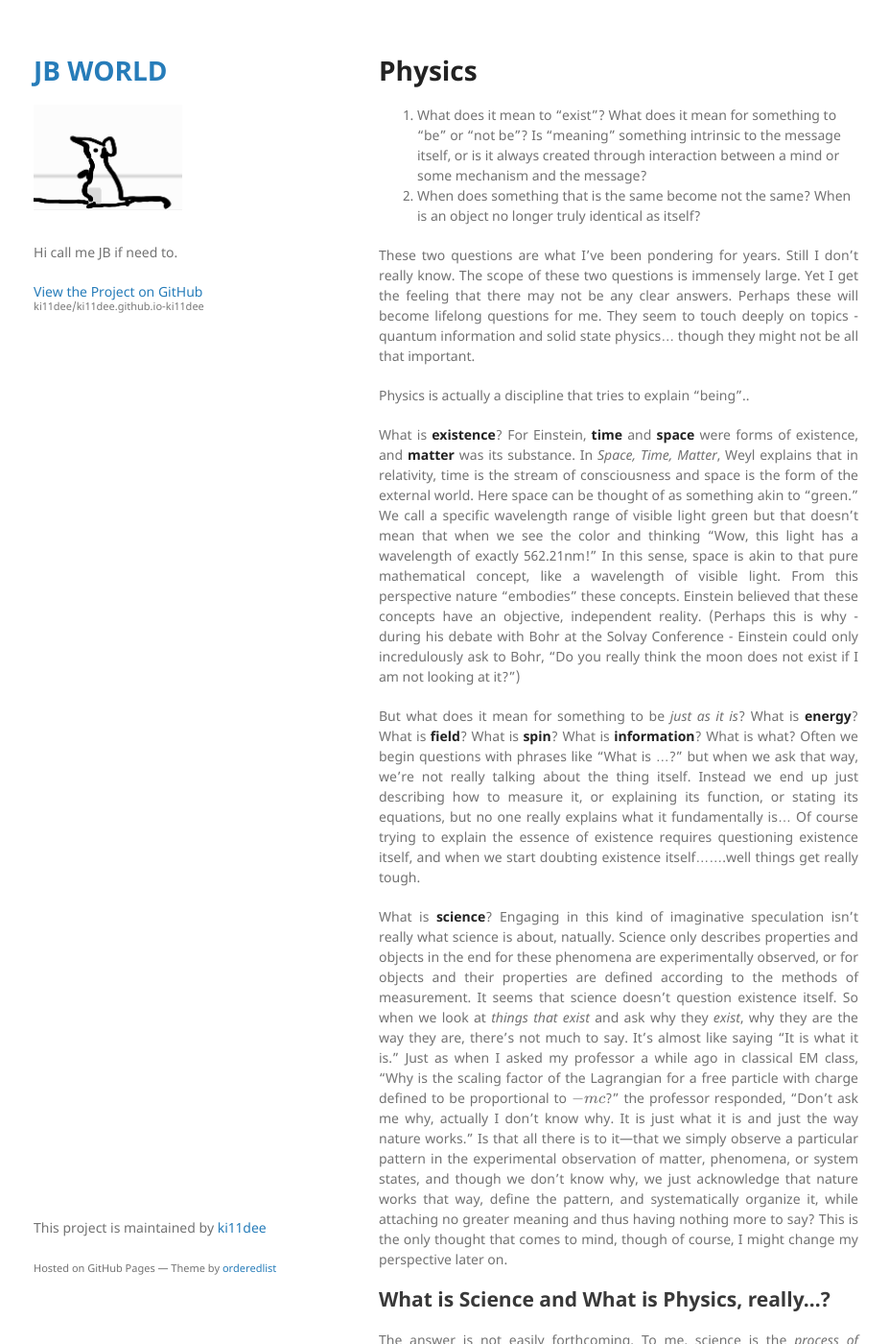
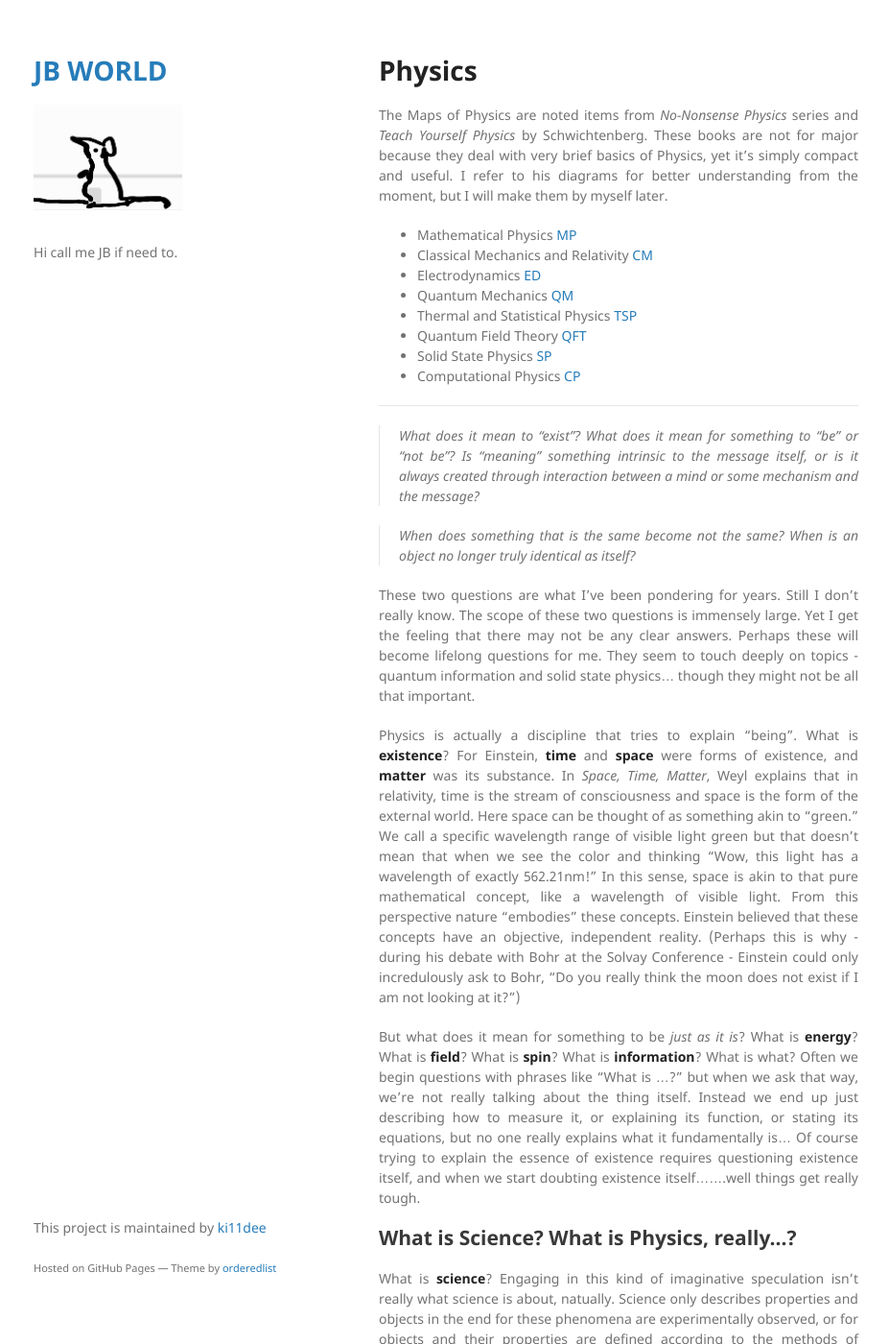
Before and after one commit to ki11dee/ki11dee.github.io-ki11dee, a Jekyll site: the page built from Phys/Phys_content.md, in a window 1280 px wide and 1400 px high. Shown: the whole window at 96% size, without its empty margins (175-1102 px from the left). Built offline with Jekyll 4.4.1, drawn with Linux system fonts in a browser that asks for light colours; our own code applies the rules of GitHub Pages for plain Markdown files; some of the changed text lies outside the part shown.

Commit message:
Edit texts

```diff
--- a/Phys/Phys_content.md
+++ b/Phys/Phys_content.md
@@ -1,20 +1,32 @@
 # Physics
 
-1. What does it mean to "exist"? What does it mean for something to "be" or "not be"? Is "meaning" something intrinsic to the message itself, or is it always created through interaction between a mind or some mechanism and the message?
-2. When does something that is the same become not the same? When is an object no longer truly identical as itself?
+The Maps of Physics are noted items from *No-Nonsense Physics* series and *Teach Yourself Physics* by Schwichtenberg. These books are not for major because they deal with very brief basics of Physics, yet it's simply compact and useful. I refer to his diagrams for better understanding from the moment, but I will make them by myself later.
+
+- Mathematical Physics [MP](./MP/MP_content.html)
+- Classical Mechanics and Relativity [CM](./CM/CM_content.html)
+- Electrodynamics [ED](./ED/ED_content.html)
+- Quantum Mechanics [QM](./QM/QM_content.html)
+- Thermal and Statistical Physics [TSP](./TSP/TSP_content.html)
+- Quantum Field Theory [QFT](./QFT/QFT_content.html)
+- Solid State Physics [SP](./SP/SP_content.html)
+- Computational Physics [CP](./CP/CP_content.html)
+
+-----------------
+
+> What does it mean to "exist"? What does it mean for something to "be" or "not be"? Is "meaning" something intrinsic to the message itself, or is it always created through interaction between a mind or some mechanism and the message?
+
+> When does something that is the same become not the same? When is an object no longer truly identical as itself?
 
 These two questions are what I've been pondering for years. Still I don't really know. The scope of these two questions is immensely large. Yet I get the feeling that there may not be any clear answers. Perhaps these will become lifelong questions for me. They seem to touch deeply on topics - quantum information and solid state physics... though they might not be all that important.
 
-Physics is actually a discipline that tries to explain "being"..
-
-What is **existence**? For Einstein, **time** and **space** were forms of existence, and **matter** was its substance. In *Space, Time, Matter*, Weyl explains that in relativity, time is the stream of consciousness and space is the form of the external world. Here space can be thought of as something akin to "green." We call a specific wavelength range of visible light green but that doesn't mean that when we see the color and thinking "Wow, this light has a wavelength of exactly 562.21nm!" In this sense, space is akin to that pure mathematical concept, like a wavelength of visible light. From this perspective nature "embodies" these concepts. Einstein believed that these concepts have an objective, independent reality. (Perhaps this is why - during his debate with Bohr at the Solvay Conference - Einstein could only incredulously ask to Bohr, "Do you really think the moon does not exist if I am not looking at it?")
+Physics is actually a discipline that tries to explain "being". What is **existence**? For Einstein, **time** and **space** were forms of existence, and **matter** was its substance. In *Space, Time, Matter*, Weyl explains that in relativity, time is the stream of consciousness and space is the form of the external world. Here space can be thought of as something akin to "green." We call a specific wavelength range of visible light green but that doesn't mean that when we see the color and thinking "Wow, this light has a wavelength of exactly 562.21nm!" In this sense, space is akin to that pure mathematical concept, like a wavelength of visible light. From this perspective nature "embodies" these concepts. Einstein believed that these concepts have an objective, independent reality. (Perhaps this is why - during his debate with Bohr at the Solvay Conference - Einstein could only incredulously ask to Bohr, "Do you really think the moon does not exist if I am not looking at it?")
 
 But what does it mean for something to be *just as it is*?
 What is **energy**? What is **field**? What is **spin**? What is **information**? What is what? Often we begin questions with phrases like "What is ...?" but when we ask that way, we're not really talking about the thing itself. Instead we end up just describing how to measure it, or explaining its function, or stating its equations, but no one really explains what it fundamentally is... Of course trying to explain the essence of existence requires questioning existence itself, and when we start doubting existence itself.......well things get really tough.
 
+## What is Science? What is Physics, really...?
+
 What is **science**? Engaging in this kind of imaginative speculation isn't really what science is about, natually. Science only describes properties and objects in the end for these phenomena are experimentally observed, or for objects and their properties are defined according to the methods of measurement. It seems that science doesn’t question existence itself. So when we look at *things that exist* and ask why they *exist*, why they are the way they are, there's not much to say. It's almost like saying "It is what it is." Just as when I asked my professor a while ago in classical EM class, "Why is the scaling factor of the Lagrangian for a free particle with charge defined to be proportional to $-mc$?" the professor responded, "Don't ask me why, actually I don't know why. It is just what it is and just the way nature works." Is that all there is to it—that we simply observe a particular pattern in the experimental observation of matter, phenomena, or system states, and though we don’t know why, we just acknowledge that nature works that way, define the pattern, and systematically organize it, while attaching no greater meaning and thus having nothing more to say? This is the only thought that comes to mind, though of course, I might change my perspective later on.
-
-## What is Science and What is Physics, really...?
 
 The answer is not easily forthcoming. To me, science is the *process of building models about objective entities and then verifying those models through experiments to see how well they match reality*. It seems that factors like falsifiability, the extent to which objects are well-defined in a physical sense, and how well the system (reality) can be predicted all influence this process to some degree. One well-known anecdote related to this topic is a conversation between Heisenberg and Einstein. Einstein once said to Heisenberg, "You speak of what we know about nature, but you do not speak of how nature actually works. We do science to understand how nature really works. That is the most important thing."
 
--- a/_layouts/default.html
+++ b/_layouts/default.html
@@ -44,14 +44,6 @@
 
         <p>{{ site.description | default: site.github.project_tagline }}</p>
 
-        {% if site.github.is_project_page %}
-        <p class="view"><a href="{{ site.github.repository_url }}">View the Project on GitHub <small>{{ site.github.repository_nwo }}</small></a></p>
-        {% endif %}
-
-        {% if site.github.is_user_page %}
-        <p class="view"><a href="{{ site.github.owner_url }}">View My GitHub Profile</a></p>
-        {% endif %}
-
         {% if site.show_downloads %}
         <ul class="downloads">
           <li><a href="{{ site.github.zip_url }}">Download <strong>ZIP File</strong></a></li>
```
Also changed, not shown: other parts of Phys/Phys_content.md (+0 -15 lines), index.md (+1 -1 lines).
